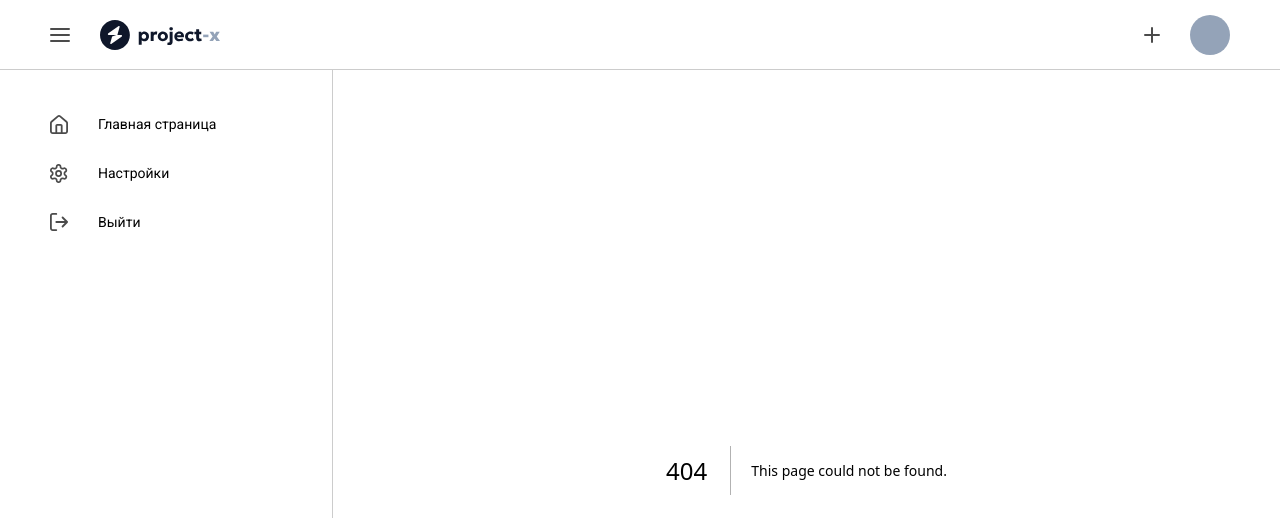
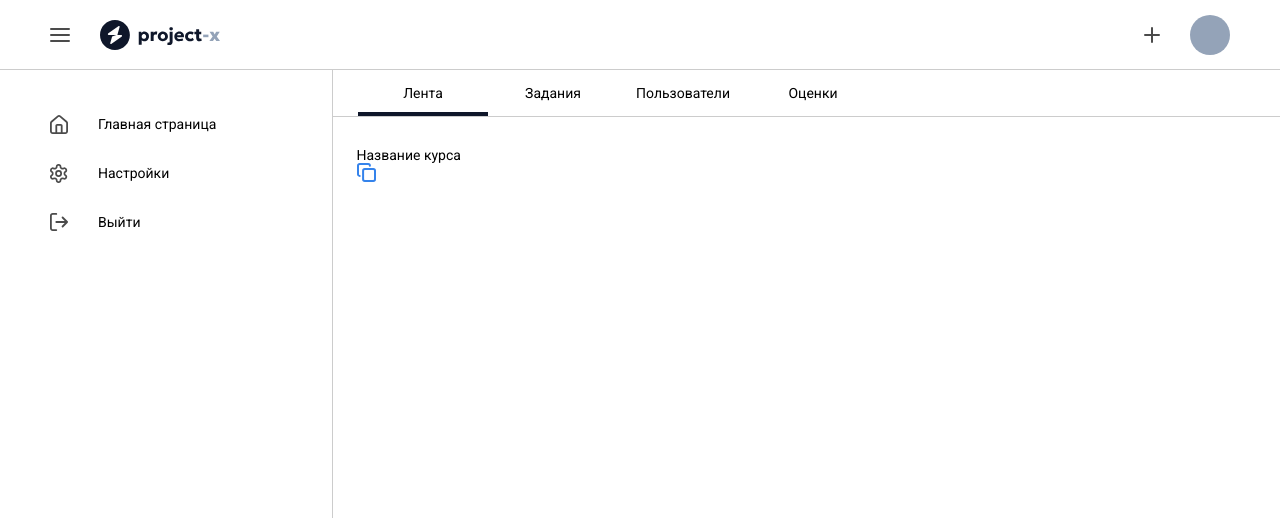
Before and after one commit to Danisssssss/project-x, a Next.js app: page /course/feed in a window 1280 px wide. Before the commit this address had no page. Shown: the top 518 px of the page. Built offline with nearby package versions, Linux system fonts and the light colour scheme.

Commit message:
Исправил баги и верстка курса

```diff
--- /dev/null
+++ b/components/shared/course.module.css
@@ -0,0 +1,25 @@
+.header {
+    display: flex;
+    padding: 15px 25px;
+    height: fit-content;
+    border-bottom: 1px solid var(--color-chinese-silver);
+}
+
+.header_item {
+    display: flex;
+    position: relative;
+    justify-content: center;
+    width: 130px;
+    font-size: 14px;
+}
+
+.header_item:first-child:after {
+    position: absolute;
+    bottom: -15px;
+    left: 0;
+    content: "";
+    display: block;
+    width: 100%;
+    height: 4px;
+    background-color: var(--color-dark-jungle);
+}
--- /dev/null
+++ b/components/shared/course.tsx
@@ -0,0 +1,24 @@
+import React from "react";
+import styles from "./course.module.css";
+import Link from "next/link";
+
+const Course = () => {
+    return (
+        <div className={styles.header}>
+            <div className={styles.header_item}>
+                <Link href="#">Лента</Link>
+            </div>
+            <div className={styles.header_item}>
+                <Link href="#">Задания</Link>
+            </div>
+            <div className={styles.header_item}>
+                <Link href="#">Пользователи</Link>
+            </div>
+            <div className={styles.header_item}>
+                <Link href="#">Оценки</Link>
+            </div>
+        </div>
+    );
+};
+
+export default Course;
--- /dev/null
+++ b/components/shared/course_feed.module.css
@@ -0,0 +1,4 @@
+.wrapper {
+    margin: 30px auto 100px;
+    width: 900px;
+}
--- /dev/null
+++ b/components/shared/course_feed.tsx
@@ -0,0 +1,20 @@
+import React from "react";
+import styles from "./course_feed.module.css";
+import Image from "next/image";
+
+const Course_feed = () => {
+    return (
+        <div className={styles.wrapper}>
+            <div className={styles.banner}>
+                <div className={styles.title}>Название курса</div>
+            </div>
+            <div className={styles.copy}>
+                <div className={styles.code_title}></div>
+                <div className={styles.code}></div>
+                <Image className={styles.btn_copy} src="/assets/images/copy.svg" alt="" width={19} height={19} />
+            </div>
+        </div>
+    );
+};
+
+export default Course_feed;
--- a/components/shared/header.tsx
+++ b/components/shared/header.tsx
@@ -1,6 +1,7 @@
 import React from "react";
 import styles from "./header.module.css";
 import Image from "next/image";
+import Link from "next/link";
 
 const Header = () => {
     return (
@@ -11,9 +12,9 @@ const Header = () => {
                         <a href="#" className={styles.menu}>
                             <Image src="/assets/images/menu.svg" alt="" width={20} height={14} />
                         </a>
-                        <a href="/" className={styles.logo}>
+                        <Link href="/" className={styles.logo}>
                             <Image src="/logo.svg" alt="" width={120} height={30} />
-                        </a>
+                        </Link>
                     </div>
                     <div className={styles.user}>
                         <a href="#" className={styles.plus}>
--- a/components/shared/home_page.module.css
+++ b/components/shared/home.module.css
@@ -1,4 +1,4 @@
-.home_page {
+.home {
     grid-area: main;
     padding: 30px 50px 100px 30px;
     display: grid;
--- a/components/ui/course_card.tsx
+++ b/components/ui/course_card.tsx
@@ -1,6 +1,7 @@
 import React from "react";
 import styles from "./course_card.module.css"
 import Image from "next/image";
+import Link from "next/link";
 
 interface CourseCardProps {
     title: string;
@@ -10,7 +11,7 @@ const Course_card: React.FC<CourseCardProps> = ({title}) => {
     return (
         <div className={styles.course_card}>
             <div className={styles.top}>
-                <a href="#" className={styles.title}>{title}</a>
+                <Link href="/course" className={styles.title}>{title}</Link>
                 <a href="#" className={styles.more}>
                     <Image src="/assets/images/more.svg" alt="" width={4} height={18}/>
                 </a>
--- /dev/null
+++ b/src/app/course/feed/page.tsx
@@ -0,0 +1,7 @@
+import Course_feed from "../../../../components/shared/course_feed";
+
+export default function Course_feed_page() {
+    return (
+        <Course_feed/>
+    );
+};
--- /dev/null
+++ b/src/app/course/layout.tsx
@@ -0,0 +1,10 @@
+import Course from "../../../components/shared/course";
+
+export default function Course_Page({children,}: Readonly<{children: React.ReactNode;}>) {
+    return (
+        <div>
+         <Course/>
+         {children}
+        </div>
+    );
+};
--- a/src/app/page.tsx
+++ b/src/app/page.tsx
@@ -1,10 +1,10 @@
 import React from "react";
-import Home_page from "../../components/shared/home_page";
+import Home from "../../components/shared/home";
 
-export default function Home() {
+export default function Home_page() {
   return (
       <>
-          <Home_page/>
+          <Home/>
       </>
   );
 }
```
Also changed, not shown: components/shared/home.tsx (renamed from components/shared/home_page.tsx, +4 -4 lines), src/app/course/page.tsx (added, +8 -0 lines), public/assets/images/copy.svg (added).
